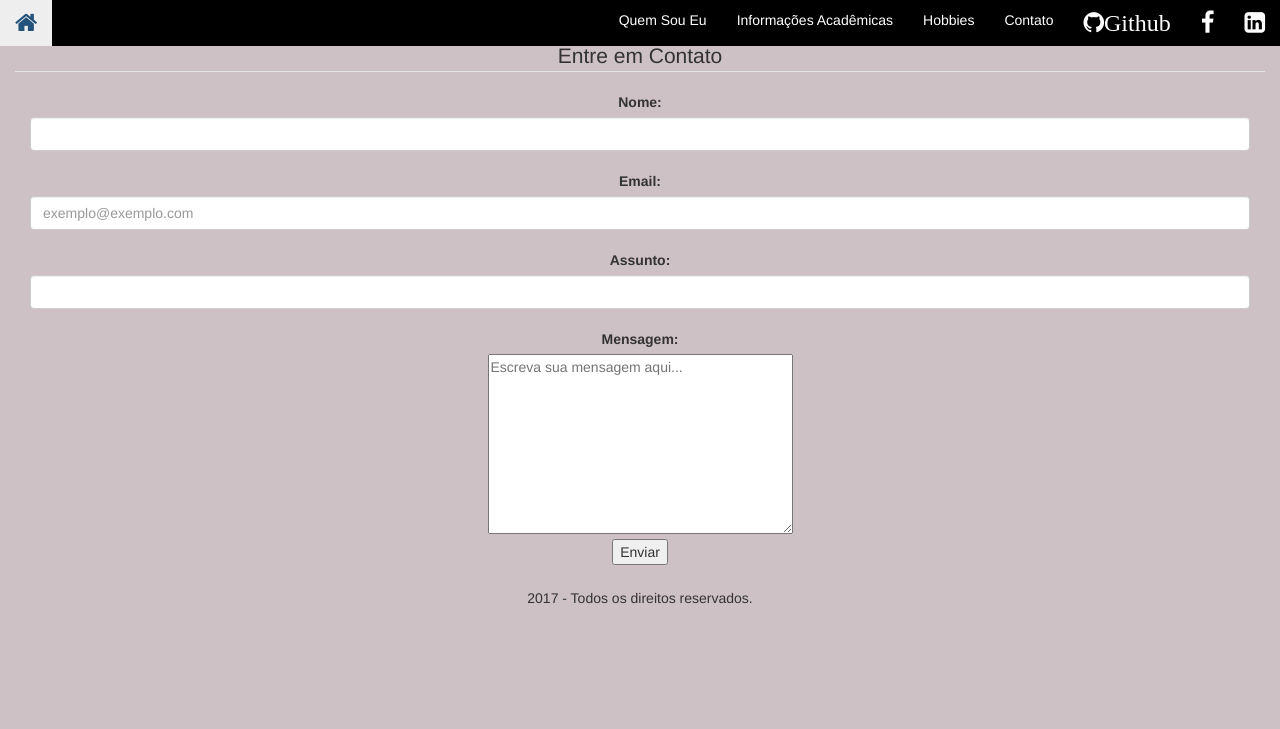
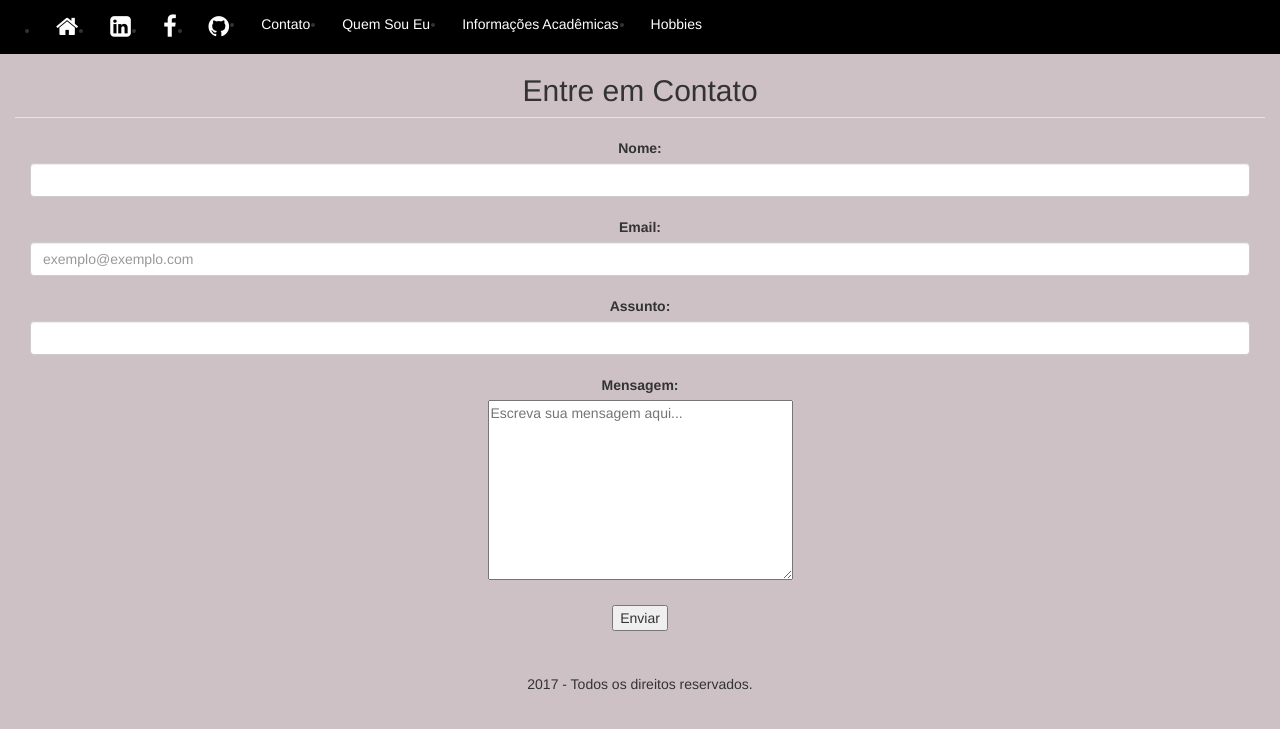
Before and after one commit to yagosenhorini/HTML, a PHP site: page /entrar_contato.php in a window 1280 px wide. Shown: the top 729 px of the page. Run offline with PHP 8.4, Linux system fonts and the light colour scheme; some libraries are stand-ins or nearby versions.

Commit message:
Atualização de Letras

```diff
--- a/entrar_contato.php
+++ b/entrar_contato.php
@@ -1,19 +1,28 @@
 <!DOCTYPE html>
-<html>
+<html lang="pt-br">
 <head>
 	<title>Entre em Contato</title>
 </head>
-
 <meta author="Yago dos Santos Senhorini"/>
-<meta http-equiv="content-type" content="text/html; charset=UTF-8"/>
+<meta charset="utf-8">
+<meta http-equiv="content-type" content="text/html"/>
 <meta http-equiv="X-UA-Compatible" content="IE=edge"/>
 <meta name="viewport" content="width=device-width, initial-scale=1"/>
 <meta name="keywords" content="website, tecnologia, apresentação, programador"/>
+<meta name="viewport" content="width=device-width, initial-scale=1, user-scalable=no">
+
+<style>
+@media screen and (min-width: 400px) {
+  @import url(css_website.css);
+}
+</style>
 
 <!-- Importação de CSS, Bootstrap e Ícones !-->
-<link rel="stylesheet" type="text/CSS" href="CSS/css_website.css"/>
+<link rel="stylesheet" type="text/CSS" href="CSS/css_website.css" media="screen"/>
 <link rel="stylesheet" href="https://maxcdn.bootstrapcdn.com/bootstrap/3.3.7/css/bootstrap.min.css" integrity="sha384-BVYiiSIFeK1dGmJRAkycuHAHRg32OmUcww7on3RYdg4Va+PmSTsz/K68vbdEjh4u" crossorigin="anonymous">
 <link rel="stylesheet" href="https://cdnjs.cloudflare.com/ajax/libs/font-awesome/4.7.0/css/font-awesome.min.css">
+<script src="https://ajax.googleapis.com/ajax/libs/jquery/3.2.1/jquery.min.js"></script>
+<script src="https://maxcdn.bootstrapcdn.com/bootstrap/3.3.7/js/bootstrap.min.js"></script>
 </head>
 
 <!-- Seção de início da página !-->
@@ -21,33 +30,22 @@
 <section id="home">
 
 <!-- Barra de navegação !-->
-<div id="nav" class="nav navbar-fixed-top">
-<ul id="navbar" class="nav">
-  <li><a href="index.php"><i class="fa fa-home" style="font-size:24px"></i></a></li>
-  <li style="float:right"><a href="https://www.linkedin.com/in/yago-senhorini-69154ba8/"><i class="fa fa-linkedin-square" style="font-size:24px"></i></a></li>
-  <li style="float:right"><a href="https://www.facebook.com/yago.senhorini"><i class="fa fa-facebook" style="font-size:24px"></i></a></li>
-  <li style="float:right"><a href="https://github.com/yagosenhorini"><i class="fa fa-github" style="font-size:24px">Github</i></a></li>
-  <li style="float:right"><a href="entrar_contato.php">Contato</a></li>
-  <li style="float:right"><a href="index.php#hobby">Hobbies</a></li>
-  <li style="float:right"><a href="index.php#academics">Informações Acadêmicas</a></li>
-  <li style="float:right"><a href="index.php#whoami">Quem Sou Eu</a></li>
+<nav id="nav" class="nav navbar-fixed">
+<ul id="navbar">
+  <li><a href="default.php"><i class="fa fa-home" style="font-size:24px"></i></a></li>
+  <li class="flutuante"><a href="https://www.linkedin.com/in/yago-senhorini-69154ba8/"><i class="fa fa-linkedin-square" style="font-size:24px"></i></a></li>
+  <li class="flutuante"><a href="https://www.facebook.com/yago.senhorini"><i class="fa fa-facebook" style="font-size:24px"></i></a></li>
+  <li class="flutuante"><a href="https://github.com/yagosenhorini"><i class="fa fa-github" style="font-size:24px"></i></a></li>
+  <li class="flutuante"><a href="entrar_contato.php" class="letra">Contato</a></li>
+  <li class="flutuante2"><a href="default.php#whoami" class="letra">Quem Sou Eu</a></li>
+  <li class="flutuante2"><a href="default.php#academics" class="letra">Informações Acadêmicas</a></li>
+  <li class="flutuante2"><a href="default.php#hobby" class="letra">Hobbies</a></li>
 </ul>
-</div>
-</div>
+</nav>
 </section>
-<br />
 
 <!-- Seção de Contato !-->
 <section id="contato">
-<div id="formulario" class="row">
-<div class="col-xs-12">
-<div class="container-fluid">
-
-</div>
-</div>
-</div>
-</section>
-<br />
 
 <div class="row">
 <div class="col-xs-12">
@@ -55,7 +53,7 @@
 
 <!--Formulário de Contato !-->
 <fieldset>
-<legend id="legenda">Entre em Contato</legend>
+<legend id="legenda"><h2 id="titulo1">Entre em Contato</h2></legend>
 <form method="post" action="envio.php">
 
 <div align="center" class="col-xs-12">
@@ -77,24 +75,22 @@
 <label for="texto" id="mensagem" class="control-label">Mensagem: </label>
 <br />
 <textarea id="texto" name="texto" cols="20"  placeholder="Escreva sua mensagem aqui..."></textarea>
-<br />
+<br /><br />
 </div>
 
 <div align="center">
 <input type="submit" value="Enviar" id="btn-envio"/>
 </div>
-
 </form>
 </fieldset>
 </div>
 </div>
 </div>
+</section>
 
 <!-- Seção do rodapé !-->
 <section id="end">
-<fieldset>
-<footer id="rodape">2017 - Todos os direitos reservados.</footer>
-</fieldset>
+<footer id="rodape"><br />2017 - Todos os direitos reservados.</footer>
 </section>
 </body>
 </html>
```
